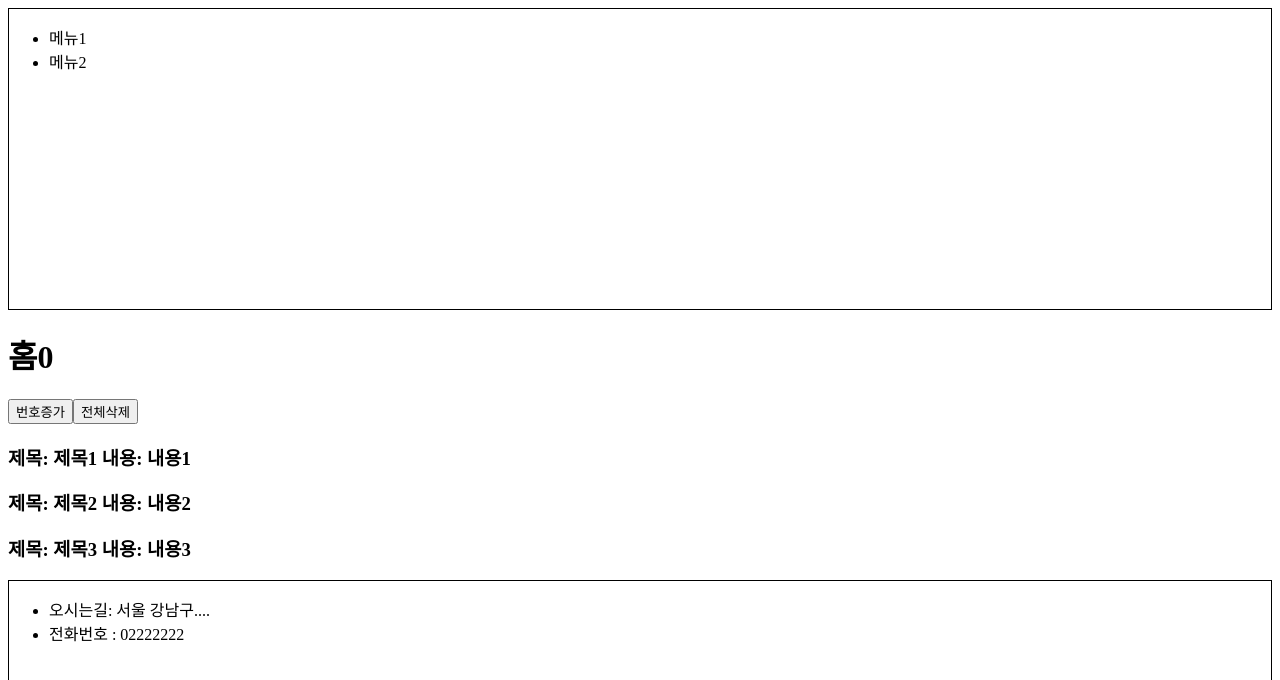
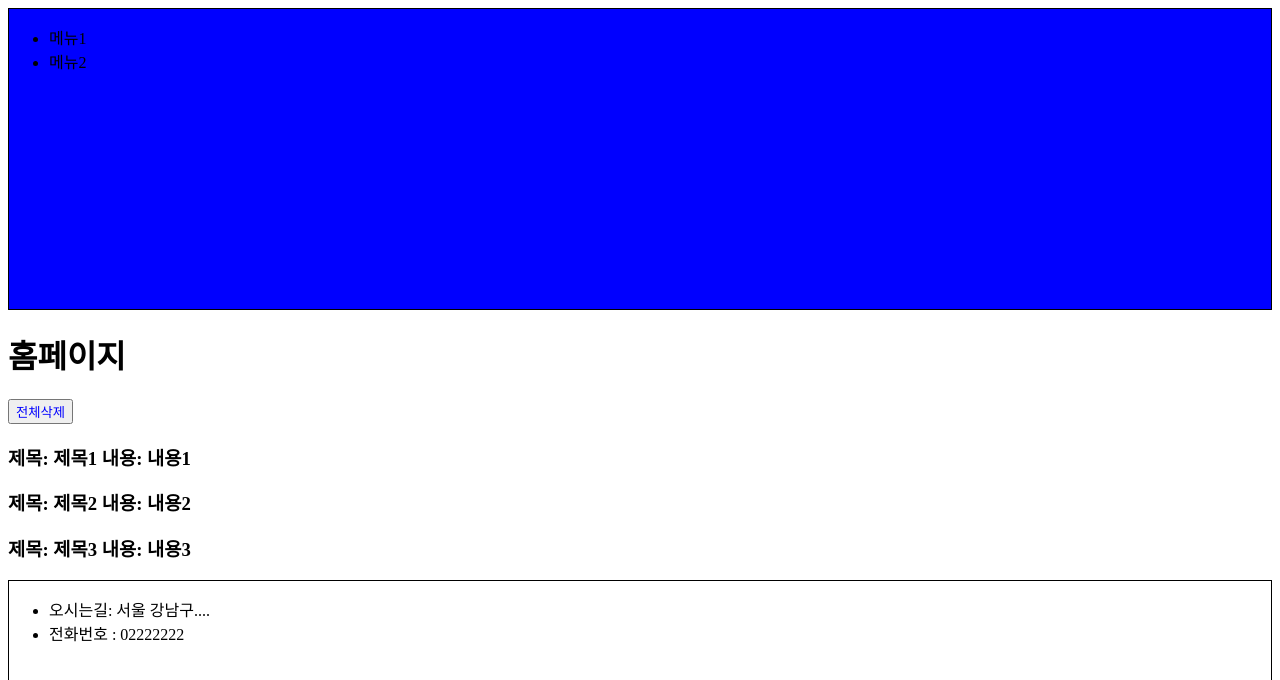
Before and after one commit to hanej93/react-springboot, a React (Create React App) app: page / in a window 1280 px wide. Shown: the top 680 px of the page. Built offline with nearby package versions, Linux system fonts and the light colour scheme.

Commit message:
styled-component passing

```diff
--- a/src/components/Header.js
+++ b/src/components/Header.js
@@ -7,11 +7,12 @@
 const StyledHeaderDiv = styled.div`
   border: 1px solid black;
   height: 300px;
+  background-color: ${(props) => props.backgroundColor};
 `;
 
 const Header = () => {
   return (
-    <StyledHeaderDiv>
+    <StyledHeaderDiv backgroundColor={'blue'}>
       <ul>
         <li>메뉴1</li>
         <li>메뉴2</li>
--- a/src/components/home/Home.js
+++ b/src/components/home/Home.js
@@ -1,18 +1,23 @@
 import React from 'react';
+import styled from 'styled-components';
+
+const StyledDeleteButton = styled.button`
+  color: ${(props) => (props.user.username === 'ssar' ? 'blue' : 'red')};
+`;
 
 // Function 방식
 const Home = (props) => {
   //   const boards = props.boards;
 
   // 구조분할 할당
-  const { boards, setBoards } = props;
-  const { number, setNumber } = props;
+  const { boards, setBoards, user } = props;
 
   return (
     <div>
-      <h1>홈{number}</h1>
-      <button onClick={() => setNumber(number + 1)}>번호증가</button>
-      <button onClick={() => setBoards([])}>전체삭제</button>
+      <h1>홈페이지</h1>
+      <StyledDeleteButton user={user} onClick={() => setBoards([])}>
+        전체삭제
+      </StyledDeleteButton>
       {boards.map((board) => {
         return (
           <h3>
--- a/src/pages/HomePage.js
+++ b/src/pages/HomePage.js
@@ -6,7 +6,7 @@
 const HomePage = () => {
   // http 요청 (fetch, axios(다운))
   const [boards, setBoards] = useState([]);
-  const [number, setNumber] = useState(0);
+  const [user, setUser] = useState({});
 
   useEffect(() => {
     // 다운로드 가정 = fetch(), axios(), ajax()
@@ -18,17 +18,13 @@
 
     // 빈데이터
     setBoards([...data]);
+    setUser({ id: 1, username: 'ssar' });
   }, []); // 빈 배열 최초에 한번만 실행
 
   return (
     <div>
       <Header />
-      <Home
-        boards={boards}
-        setBoards={setBoards}
-        number={number}
-        setNumber={setNumber}
-      />
+      <Home boards={boards} setBoards={setBoards} user={user} />
       <Footer />
     </div>
   );
```
